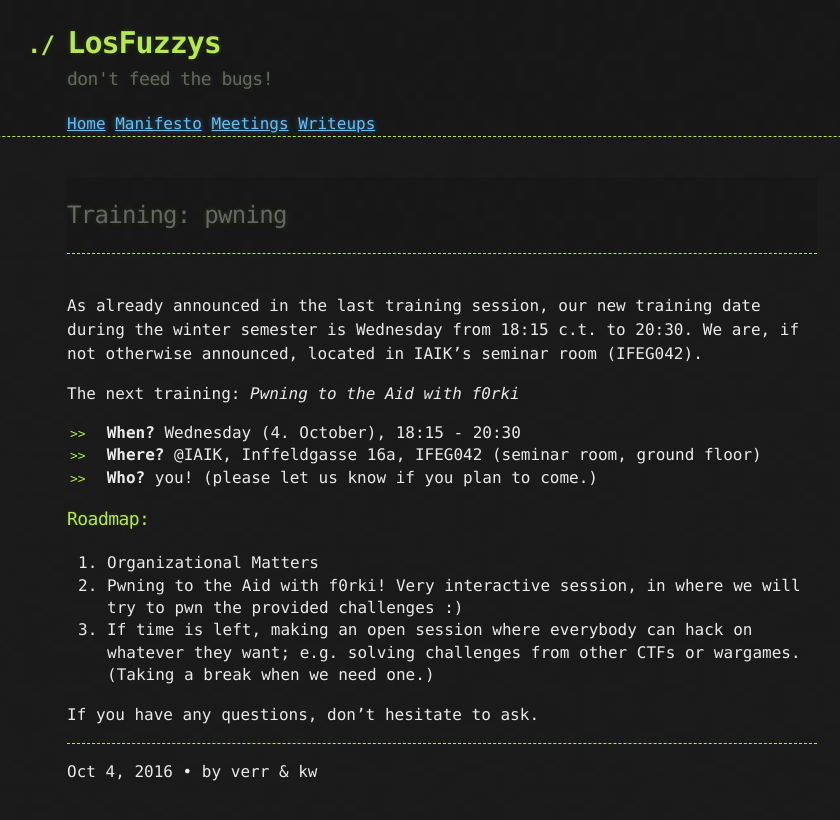
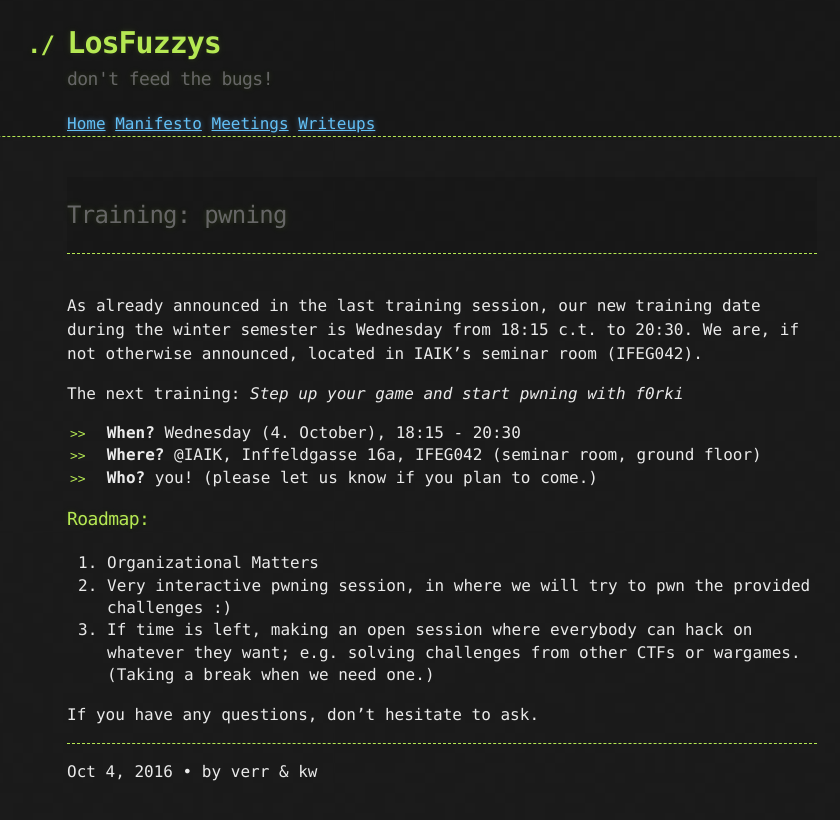
Before and after one commit to mtps3/Mtps3.github.io, a Jekyll site: the page built from _posts/2016-10-04-training-pwning.md, in a window 1280 px wide. Shown: the top 820 px of the page, without its empty margins (198-1038 px from the left). Built offline with Jekyll 4.4.1, drawn with Linux system fonts in a browser that asks for light colours.

Commit message:
I don't like 'to the aid', replaced it with something else

```diff
--- a/_posts/2016-10-04-training-pwning.md
+++ b/_posts/2016-10-04-training-pwning.md
@@ -9,7 +9,7 @@ categories: meeting
 As already announced in the last training session, our new training date during the winter semester is Wednesday from 18:15 c.t. to 20:30.
 We are, if not otherwise announced, located in IAIK's seminar room (IFEG042).
 
-The next training: *Pwning to the Aid with f0rki*
+The next training: *Step up your game and start pwning with f0rki*
 
 * **When?** Wednesday (4. October), 18:15 - 20:30
 * **Where?** @IAIK, Inffeldgasse 16a, IFEG042 (seminar room, ground floor)
@@ -19,7 +19,7 @@ The next training: *Pwning to the Aid with f0rki*
 ### Roadmap:
 
 0. Organizational Matters
-1. Pwning to the Aid with f0rki! Very interactive session, in where we will try to pwn the provided challenges :)
+1. Very interactive pwning session, in where we will try to pwn the provided challenges :)
 2. If time is left, making an open session where everybody can hack on whatever they want; e.g. solving challenges from other CTFs or wargames.
 (Taking a break when we need one.)
 
```
